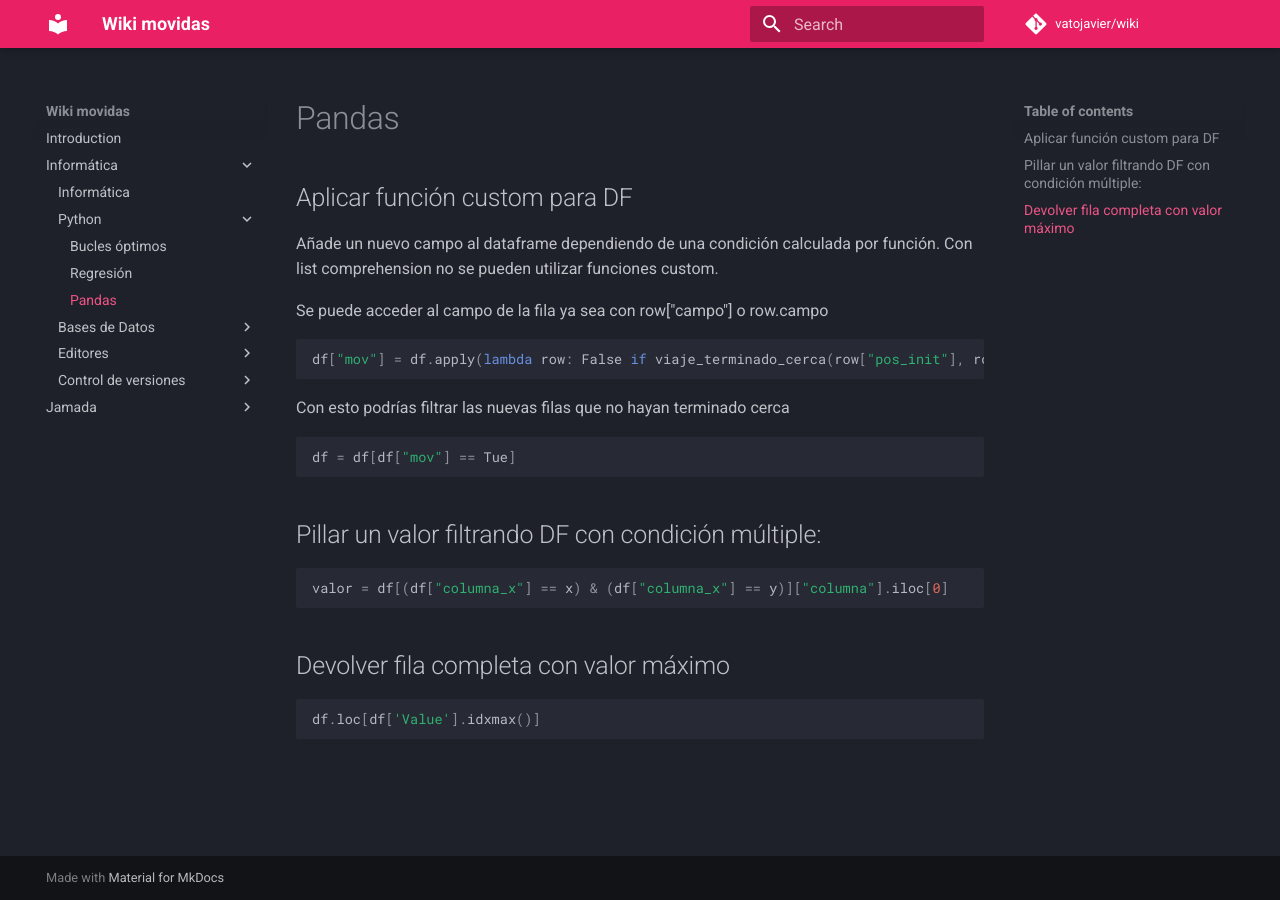
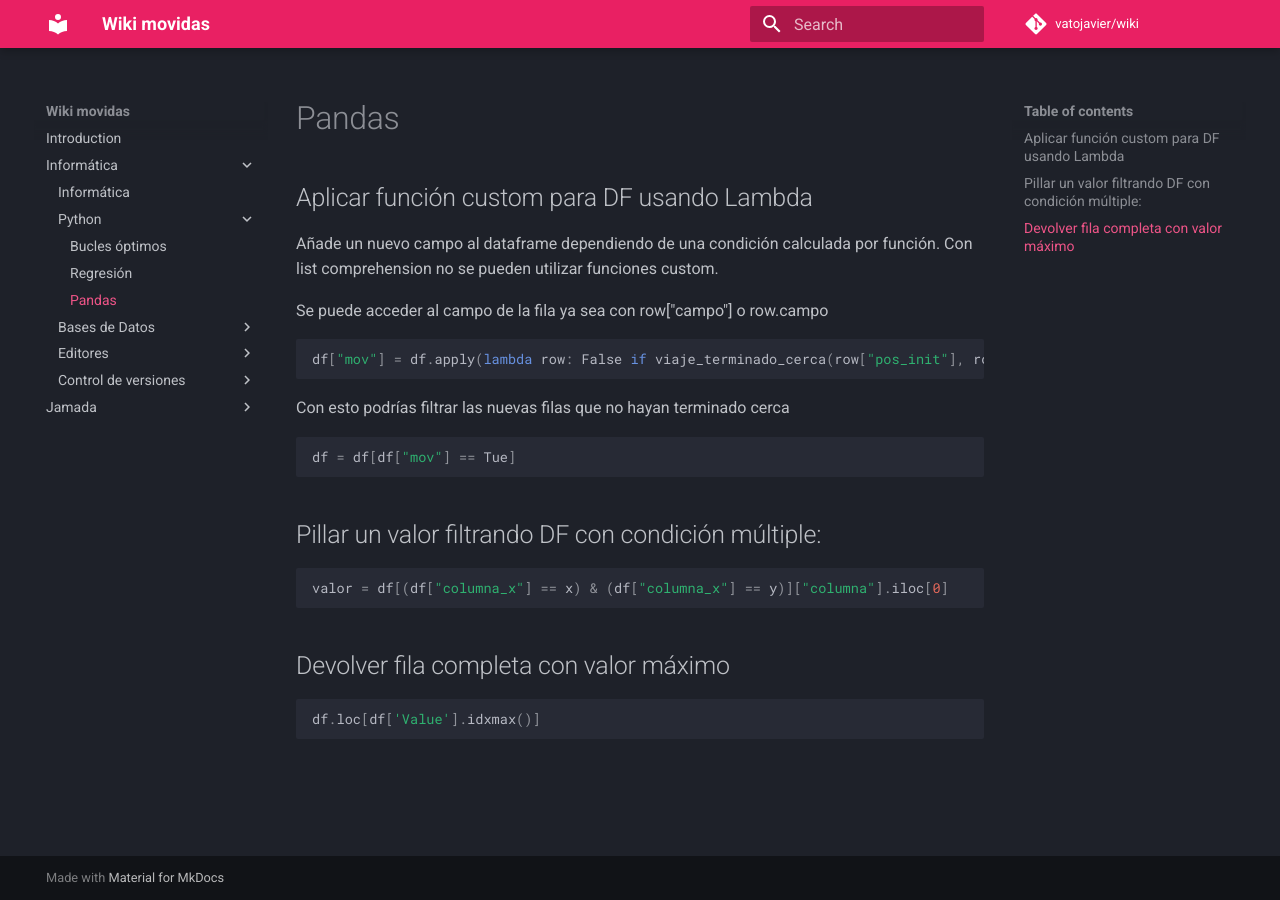
Before and after one commit to vatojavier/wiki, an MkDocs documentation site: the page built from docs/informatica/python/pandas.md, in a window 1280 px wide. Built offline with MkDocs 1.6.1 and Material for MkDocs 9.7.7, drawn with Linux system fonts in a browser that asks for light colours; comment, search, counter and statistics services are not loaded.

Commit message:
Update pandas.md

```diff
--- a/docs/informatica/python/pandas.md
+++ b/docs/informatica/python/pandas.md
@@ -1,6 +1,6 @@
 # Pandas
 
-## Aplicar función custom para DF
+## Aplicar función custom para DF usando Lambda
 
 Añade un nuevo campo al dataframe dependiendo de una condición calculada por función.
 Con list comprehension no se pueden utilizar funciones custom.
```
